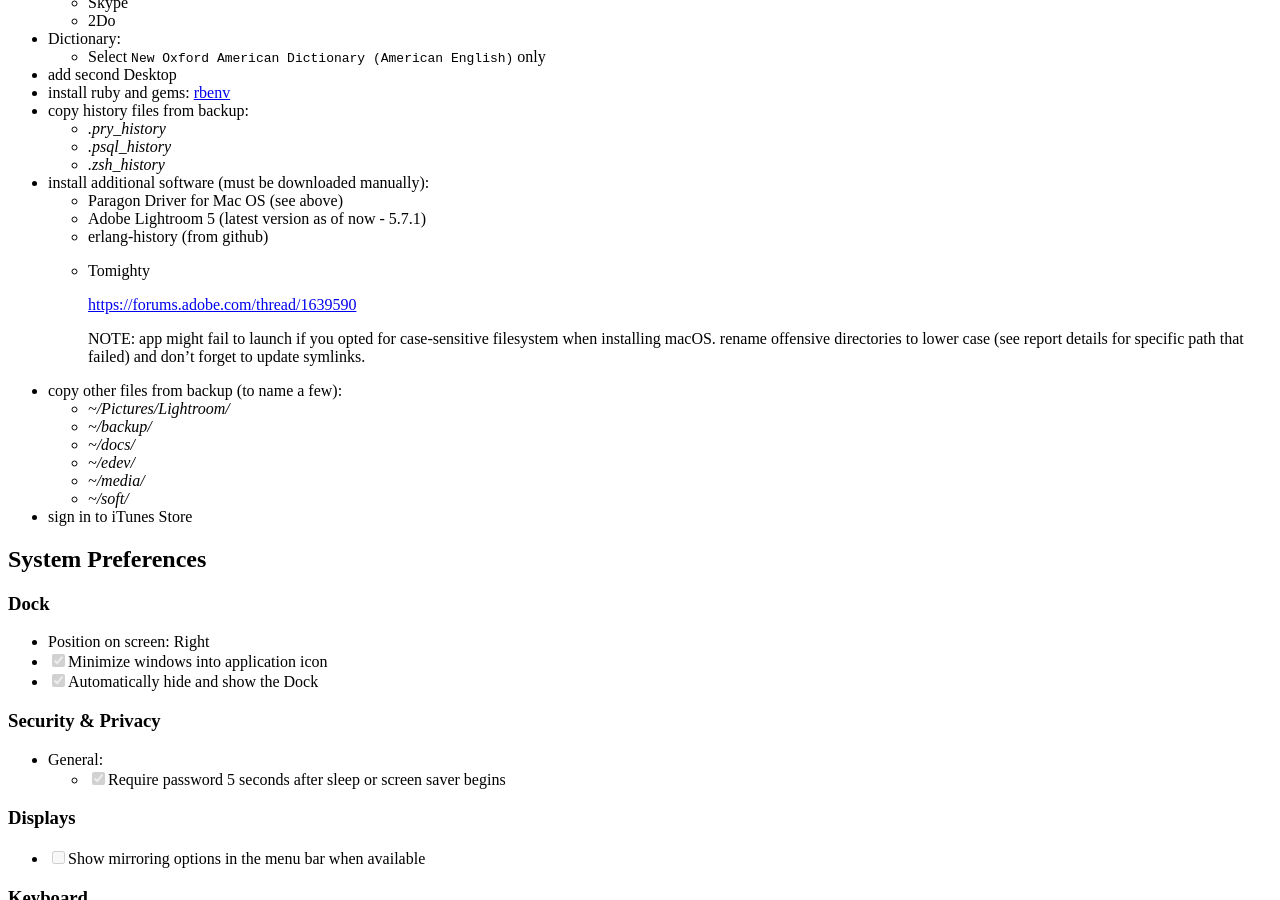
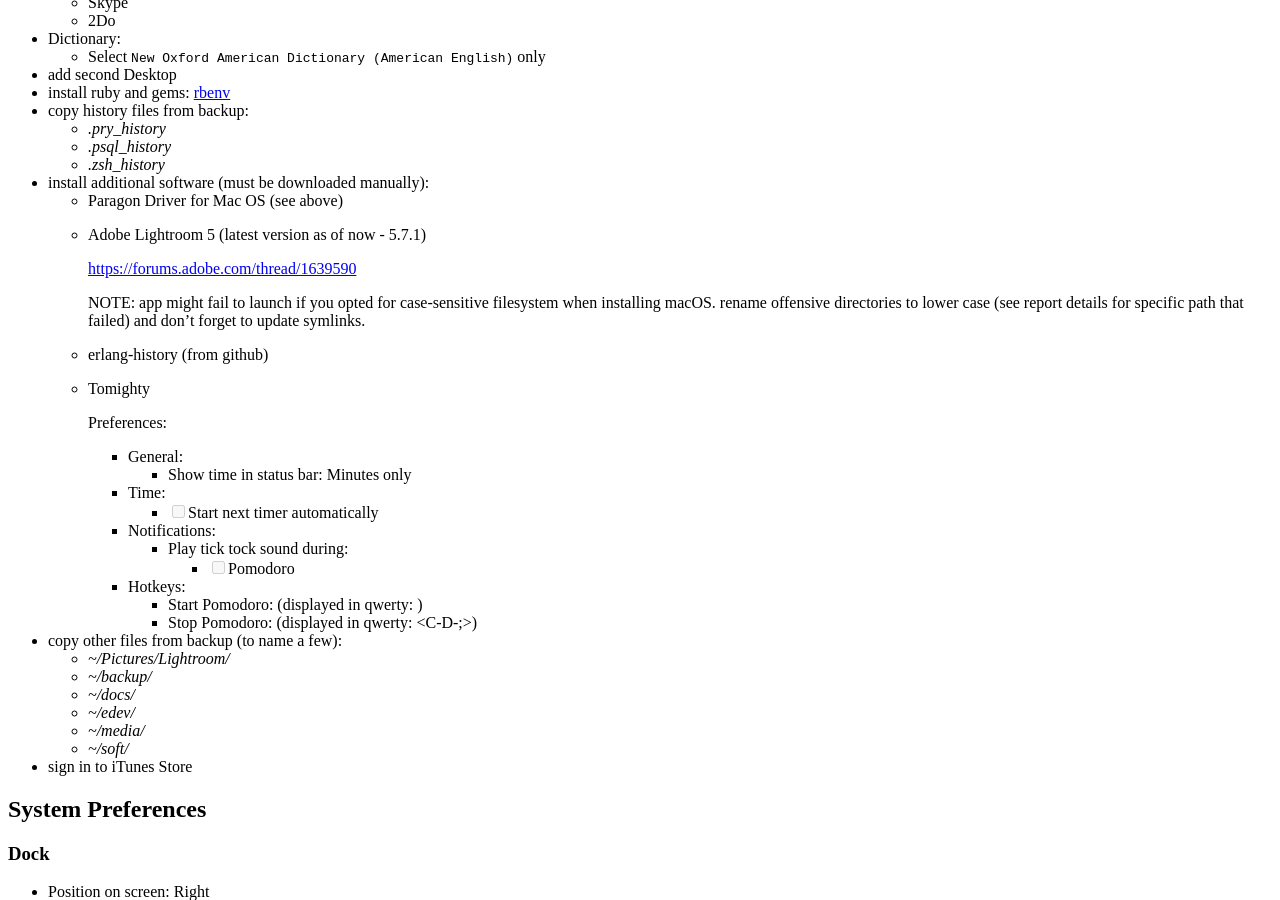
Before and after one commit to tap349/tap349.github.io, a Jekyll site: the page built from _posts/2016-10-03-macos-configuration.md, in a window 1280 px wide and 900 px high, scrolled down 1185 px. Built offline with Jekyll 4.4.1, drawn with Linux system fonts in a browser that asks for light colours.

Commit message:
update 2017-01-09_15:31:39

```diff
--- a/_posts/2016-10-03-macos-configuration.md
+++ b/_posts/2016-10-03-macos-configuration.md
@@ -83,6 +81,21 @@
           when installing macOS. rename offensive directories to lower case
           (see report details for specific path that failed) and don't forget
           to update symlinks.
+
+  - erlang-history (from github)
+  - Tomighty
+
+    Preferences:
+      - General:
+        - Show time in status bar: Minutes only
+      - Time:
+        - [ ] Start next timer automatically
+      - Notifications:
+        - Play tick tock sound during:
+          - [ ] Pomodoro
+      - Hotkeys:
+        - Start Pomodoro: <C-D-p> (displayed in qwerty: <C-D-r>)
+        - Stop Pomodoro: <C-D-s> (displayed in qwerty: <C-D-;>)
 - copy other files from backup (to name a few):
   - _~/Pictures/Lightroom/_
   - _~/backup/_
```
Also changed, not shown: other parts of _posts/2016-10-03-macos-configuration.md (+0 -2 lines).
